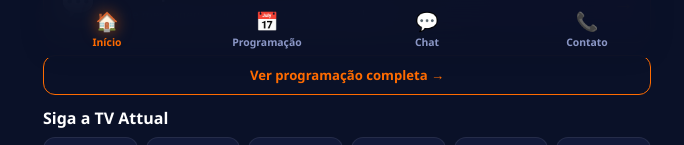
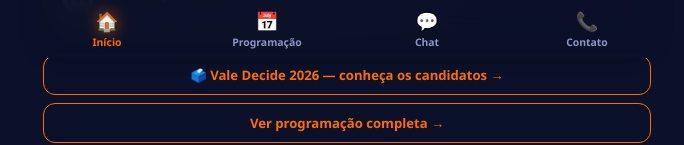
Before and after one commit to Grupo-Lira-de-Comunicacao/tv-attual-app, a React (Vite) app: page / in a window 1280 px wide. Shown: the part 742-887 px from the top of the page, without its empty margins (293-977 px from the left). Built offline with nearby package versions, Linux system fonts and the light colour scheme; no server answers.

Commit message:
feat: integra Vale Decide à Home do AttualPlay

```diff
--- a/src/App.jsx
+++ b/src/App.jsx
@@ -5,6 +5,7 @@ import SocialLinks from './components/SocialLinks.jsx'
 import Contact from './components/Contact.jsx'
 import Schedule from './components/Schedule.jsx'
 import Participation from './components/Participation.jsx'
+import ValeDecide from './components/ValeDecide.jsx'
 import { obterEstadoProgramacao } from './services/programacaoService.js'
 import './App.css'
 
@@ -37,7 +38,6 @@ function App() {
 
   return (
     <div className="app">
-      {/* Cabeçalho com logo e lema */}
       <header className="header">
         <div className="logo-area">
           <img
@@ -64,12 +64,12 @@ function App() {
           <Schedule onVoltar={() => setAbaAtiva('home')} />
         ) : abaAtiva === 'chat' ? (
           <Participation onVoltar={() => setAbaAtiva(abaAnterior)} />
+        ) : abaAtiva === 'vale-decide' ? (
+          <ValeDecide onVoltar={() => setAbaAtiva('home')} />
         ) : (
           <>
-            {/* Player de TV (modo compacto + modal expandido) */}
             <VideoPlayer />
 
-            {/* Card No Ar Agora — preparado para futura fonte dinâmica */}
             <section className="no-ar">
               <span className="no-ar-badge"><span className="dot" /> NO AR AGORA</span>
               <h2>{atual?.titulo || 'TV Attual'}</h2>
@@ -81,10 +81,8 @@ function App() {
               )}
             </section>
 
-            {/* Botão de rádio */}
             <RadioPlayer />
 
-            {/* Acesso em destaque para as formas de participação */}
             <button
               className="botao-participacao-home"
               onClick={abrirParticipacao}
@@ -97,7 +95,13 @@ function App() {
               <span className="botao-participacao-seta" aria-hidden="true">→</span>
             </button>
 
-            {/* Atalho para a página Programação */}
+            <button
+              className="botao-ver-programacao"
+              onClick={() => setAbaAtiva('vale-decide')}
+            >
+              🗳️ Vale Decide 2026 — conheça os candidatos →
+            </button>
+
             <button
               className="botao-ver-programacao"
               onClick={() => setAbaAtiva('programacao')}
@@ -105,13 +109,11 @@ function App() {
               Ver programação completa →
             </button>
 
-            {/* Redes sociais */}
             <SocialLinks />
           </>
         )}
       </main>
 
-      {/* Menu inferior fixo */}
       <nav className="menu-inferior">
         {menuItens.map((item) => (
           <button
```
